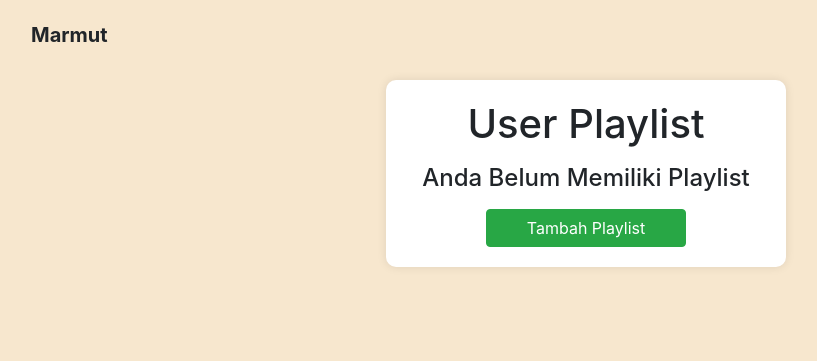
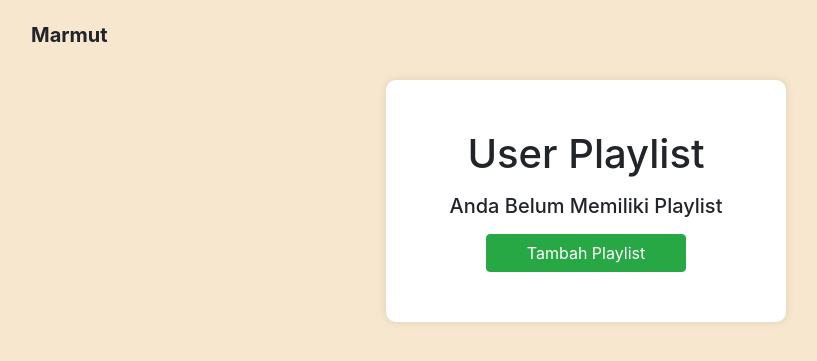
Before and after one commit to BASDAT-B1/MARMUT, a Django app: template kelola_playlist/templates/main_no_playlist.html in a window 1280 px wide. Shown: the top 361 px of the page, without its empty margins (54-871 px from the left). Run offline with Django 3.2, Linux system fonts and the light colour scheme; the template is opened without the code that fills it, so the values that code supplies are empty; some libraries are stand-ins or nearby versions.

Commit message:
Edit: kelola_playlist

```diff
--- a/kelola_playlist/templates/main_no_playlist.html
+++ b/kelola_playlist/templates/main_no_playlist.html
@@ -23,7 +23,7 @@
             box-shadow: 0px 0px 10px rgba(0, 0, 0, 0.1);
             max-width: 400px;
             margin: 0 auto;
-            padding: 20px;
+            padding: 50px;
         }
 
         .center-container {
@@ -49,7 +49,7 @@
         <div class="col-md-6">
             <div class="main background-container">
                 <h1 class="centered-text mb-3">User Playlist</h1>
-                <h4 class="centered-text mb-3">Anda Belum Memiliki Playlist</h4>
+                <h5 class="centered-text mb-3">Anda Belum Memiliki Playlist</h5>
                 <a href="#" class="btn btn-success mt-2 d-block mx-auto">Tambah Playlist</a>
             </div>
         </div>
```
